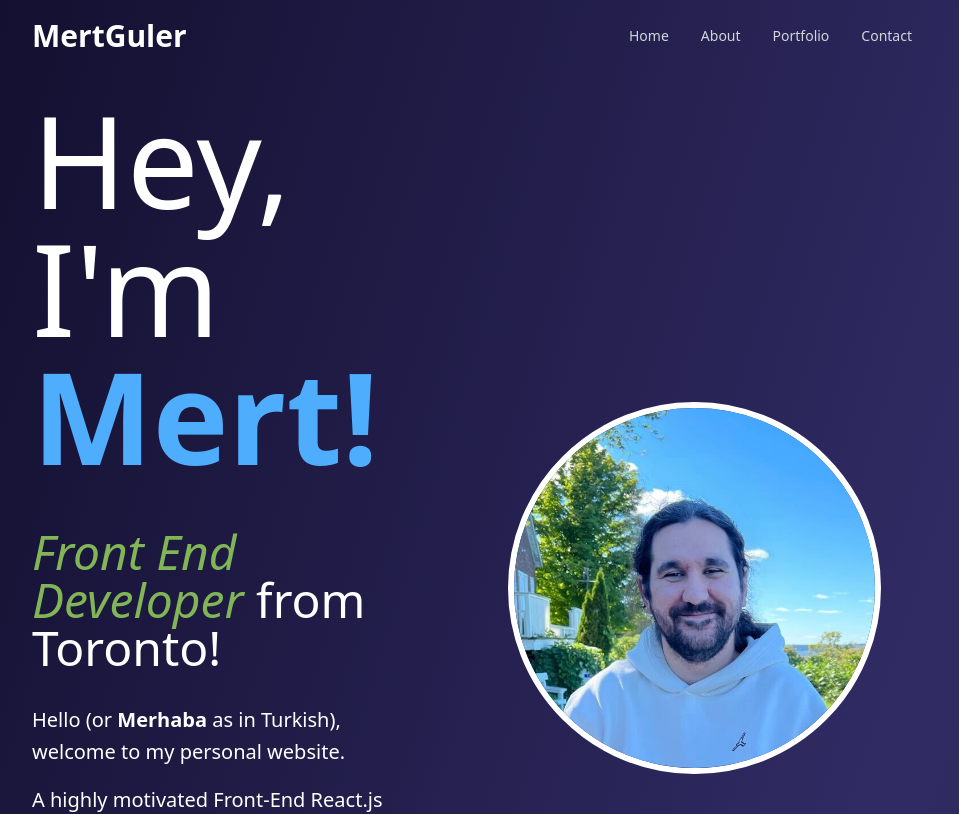
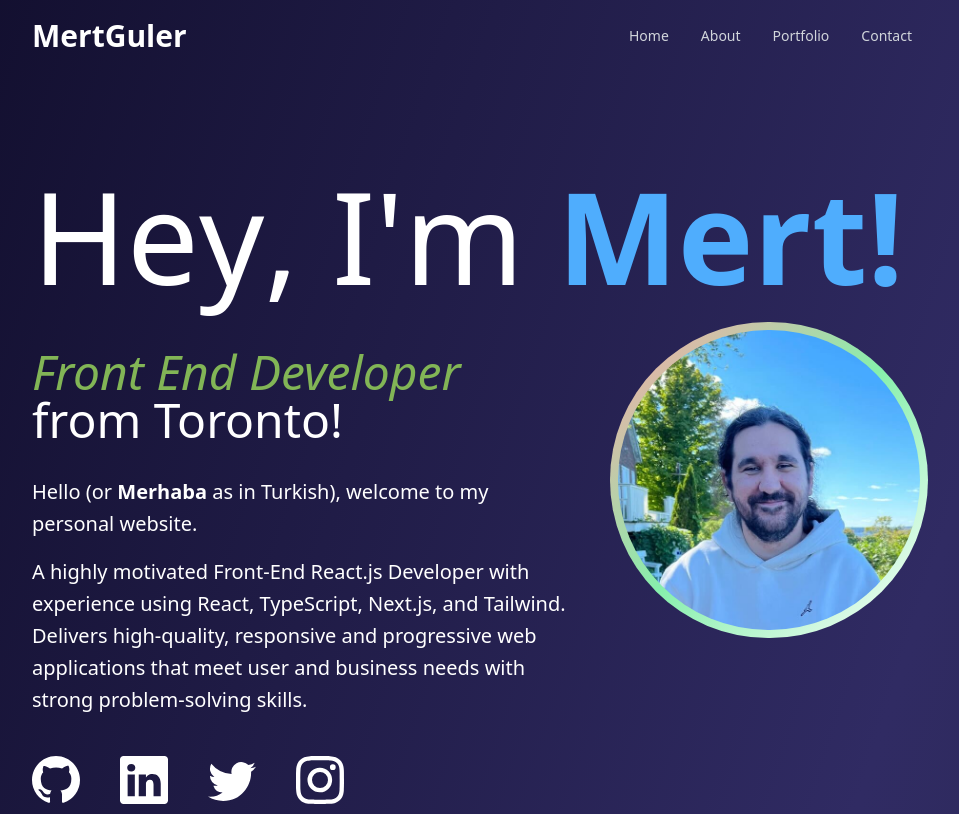
Before and after one commit to mertguler94/mertguler-personal-website, a Next.js app: page / in a window 1280 px wide. Shown: the top 814 px of the page, without its empty margins (160-1119 px from the left). Built offline with nearby package versions, Linux system fonts and the light colour scheme; no server answers.

Commit message:
adding some animations

```diff
--- a/package.json
+++ b/package.json
@@ -18,6 +18,7 @@
     "dotenv": "^16.0.3",
     "eslint": "8.31.0",
     "eslint-config-next": "13.1.1",
+    "framer-motion": "^10.0.1",
     "next": "13.1.1",
     "nodemailer": "^6.9.1",
     "react": "18.2.0",
--- a/pages/_document.tsx
+++ b/pages/_document.tsx
@@ -6,7 +6,7 @@ export default function Document() {
       <Head />
       <body
         id="body"
-        className="bg-gradient-to-br from-[#0f0c29] via-[#302b63] to-[#24243e] text-white"
+        className="bg-gradient-to-br from-[#0f0c29] via-[#302b63] to-[#24243e] text-white overflow-x-hidden"
       >
         <Main />
         <NextScript />
--- /dev/null
+++ b/src/components/greeting.tsx
@@ -0,0 +1,41 @@
+import { motion, useAnimationControls } from "framer-motion";
+import { useState } from "react";
+
+export default function Greeting({
+  letter,
+  className,
+}: {
+  letter: string;
+  className?: string;
+}) {
+  const controls = useAnimationControls();
+
+  const [isPlaying, setIsPlaying] = useState(false);
+
+  const transform = () => {
+    controls.start({
+      transform: [
+        "scale3d(1,1,1)",
+        "scale3d(1.4,.55,1)",
+        "scale3d(.75,1.25,1)",
+        "scale3d(1.25,.85,1)",
+        "scale3d(.9,1.05,1)",
+        "scale3d(1,1,1)",
+      ],
+    });
+    setIsPlaying(true);
+  };
+
+  return (
+    <motion.h1
+      animate={controls}
+      onMouseOver={() => {
+        !isPlaying && transform();
+      }}
+      onAnimationComplete={() => setIsPlaying(false)}
+      className={`z-0 ${className ?? ""}`}
+    >
+      {letter === " " ? "\u00A0" : letter}
+    </motion.h1>
+  );
+}
--- /dev/null
+++ b/src/components/hero.module.css
@@ -0,0 +1,31 @@
+.imageDiv:hover {
+  animation-name: spin;
+  animation-duration: 1000ms;
+  animation-iteration-count: infinite;
+  animation-timing-function: linear;
+}
+
+.image:hover {
+  animation-name: spin2;
+  animation-duration: 1000ms;
+  animation-iteration-count: infinite;
+  animation-timing-function: linear;
+}
+
+@keyframes spin {
+  from {
+    transform: rotate(0deg);
+  }
+  to {
+    transform: rotate(360deg);
+  }
+}
+
+@keyframes spin2 {
+  from {
+    transform: rotate(360deg);
+  }
+  to {
+    transform: rotate(0deg);
+  }
+}
--- a/src/components/hero.tsx
+++ b/src/components/hero.tsx
@@ -2,8 +2,13 @@ import profile from "../../public/mert.jpg";
 import Image from "next/image";
 import Link from "next/link";
 import { socialLinks } from "../util/social";
+import Greeting from "./greeting";
+import styles from "./hero.module.css";
 
 function Hero() {
+  const greeting = "Hey, I'm ".split("");
+  const name = "Mert!".split("");
+
   return (
     <section
       id="hero"
@@ -11,9 +16,21 @@ function Hero() {
     >
       <div className="flex justify-center flex-col gap-10 w-3/5">
         <div className="w-full flex flex-col gap-4">
-          <h1 className="text-9xl my-4">
+          <div className="text-9xl my-4 flex">
+            {greeting.map((letter, idx) => (
+              <Greeting key={idx} letter={letter} />
+            ))}
+            {name.map((letter, idx) => (
+              <Greeting
+                key={idx}
+                letter={letter}
+                className="text-[#4fadfd] font-bold"
+              />
+            ))}
+          </div>
+          {/* <h1 className=>
             Hey, I&apos;m <strong className="text-[#4fadfd]">Mert!</strong>
-          </h1>
+          </h1> */}
           <h2 className="text-5xl my-4">
             <i className="text-[#82b556]">Front End Developer</i> from Toronto!
           </h2>
@@ -37,14 +54,25 @@ function Hero() {
           ))}
         </div>
       </div>
-      <div className="flex justify-center">
+      <div
+        className={`flex justify-center w-fit rounded-full bg-gradient-to-br from-red-300 via-green-300 to-white ${styles.imageDiv}`}
+      >
+        <Image
+          src={profile}
+          alt="A photograph of Mert Guler"
+          className={`rounded-full p-2 ${styles.image}`}
+          priority
+        />
+      </div>
+
+      {/* <div className="flex justify-center">
         <Image
           src={profile}
           alt="A photograph of Mert Guler"
           className="rounded-full border-[6px] border-white w-4/5"
           priority
         />
-      </div>
+      </div> */}
     </section>
   );
 }
```
Also changed, not shown: 1 other file (tests, documents, lock files or other folders).
